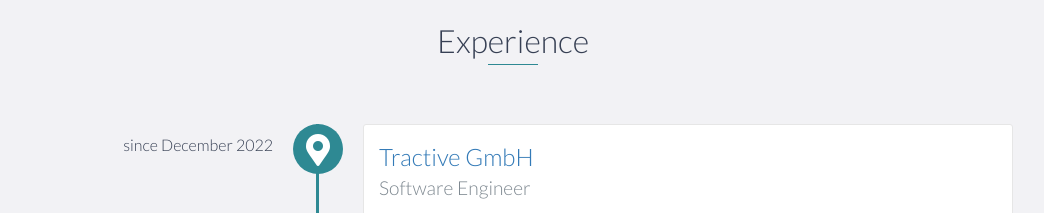
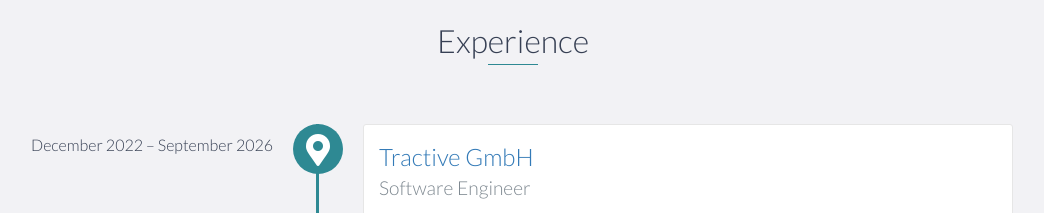
Before and after one commit to Geanik/geanik.github.io, a website: page index.html in a window 1280 px wide. Shown: the part 1280-1493 px from the top of the page, without its empty margins (127-1171 px from the left). Drawn offline with nearby package versions, Linux system fonts and the light colour scheme.

Commit message:
Add end date to Tractive experience entry

```diff
--- a/index.html
+++ b/index.html
@@ -113,7 +113,7 @@
 
         <h2 class="heading">Experience</h2>
         <div id="experience-timeline">
-            <div data-date="since December 2022">
+            <div data-date="December 2022 – September 2026">
                 <h3><a href="https://tractive.com/">Tractive GmbH</a></h3>
                 <h4>Software Engineer</h4>
                 <p>
```
